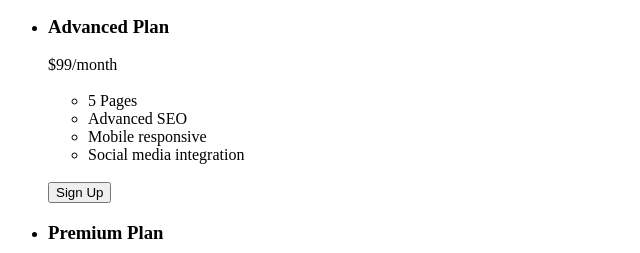
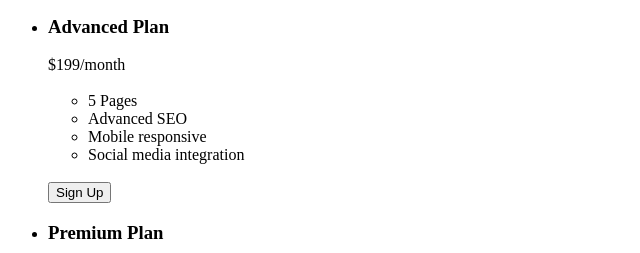
Before and after one commit to Sanjeevlakra/Contest1_HTML, a plain HTML site: page index.html in a window 1280 px wide. Shown: the part 766-1019 px from the top of the page, 0-640 px from the left. Drawn offline with Linux system fonts and the light colour scheme.

Commit message:
changesnew

```diff
--- a/index.html
+++ b/index.html
@@ -61,7 +61,7 @@
      <div>
 
         <ul><li><h3>Advanced Plan</h3></li></ul>
-         <ul>$99/month
+         <ul>$199/month
             <ul><br>
                 <li>5 Pages</li>
                 <li>Advanced SEO</li>
```
